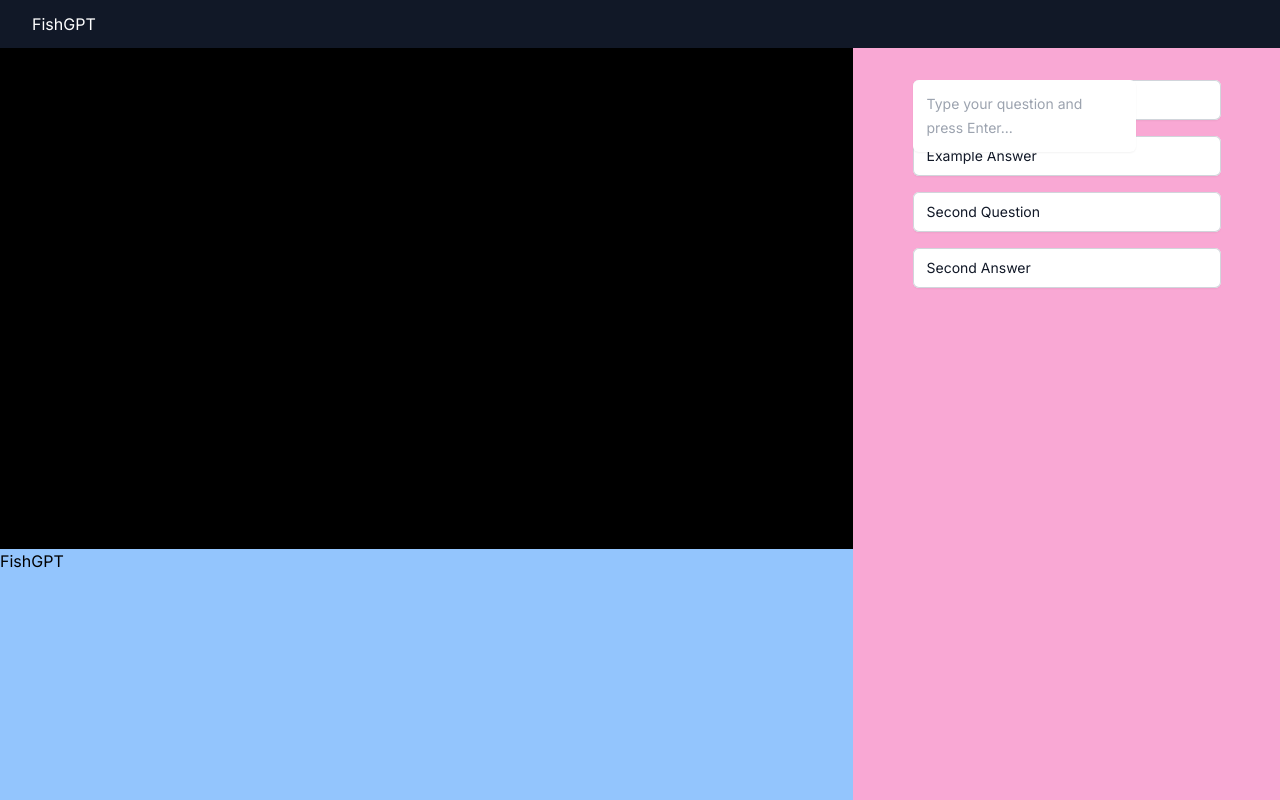
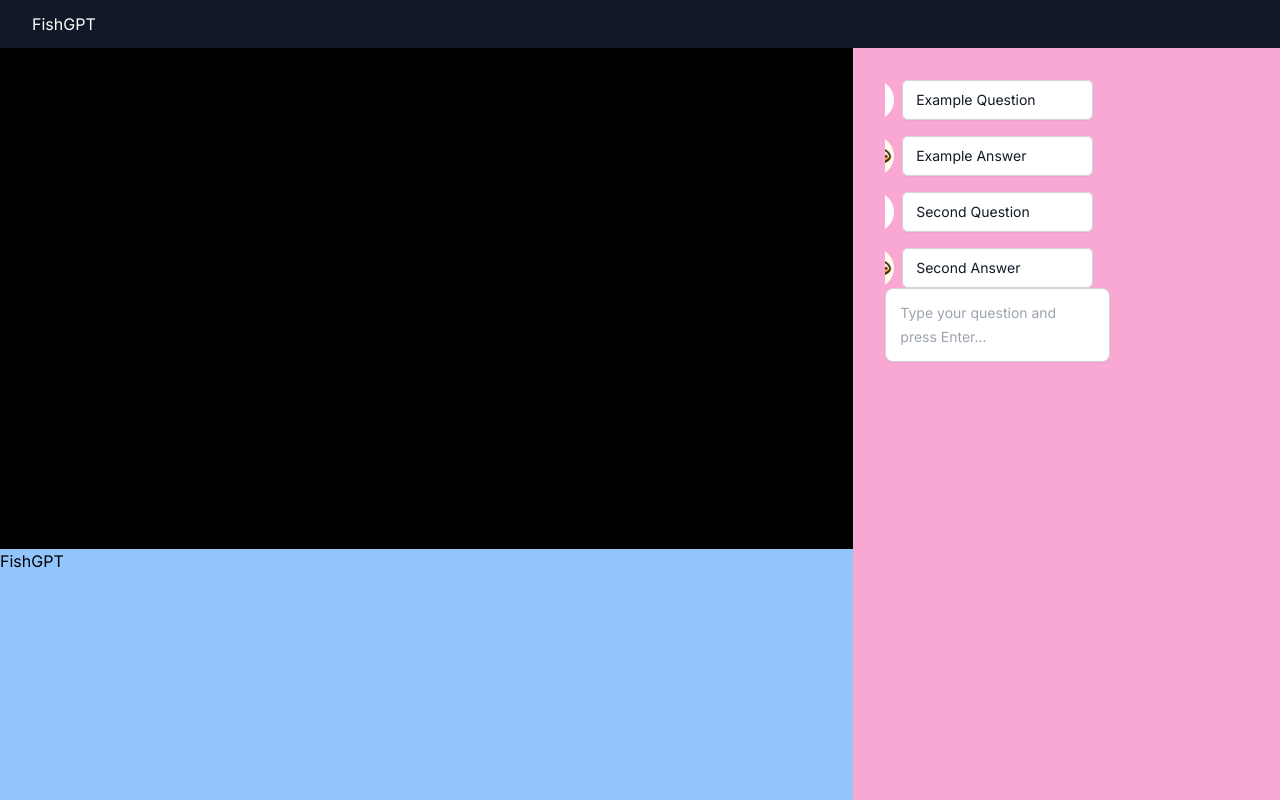
Before and after one commit to sharonm6/fishgpt-frontend, a Next.js app: page / in a window 1280 px wide. Built offline with nearby package versions, Linux system fonts and the light colour scheme; no server answers.

Commit message:
Fix text scrolling and positioning

```diff
--- a/src/app/page.tsx
+++ b/src/app/page.tsx
@@ -30,12 +30,13 @@ export default function Home() {
     // Function to scroll chat container to the bottom
     const scrollToBottom = () => {
       if (chatContainerRef.current) {
-        chatContainerRef.current.scrollTop = chatContainerRef.current.scrollHeight;
+        chatContainerRef.current.scrollTop =
+          chatContainerRef.current.scrollHeight;
       }
     };
-     // Scroll to bottom whenever messages change
-     scrollToBottom();
-    }, [pastTexts]);
+    // Scroll to bottom whenever messages change
+    scrollToBottom();
+  }, [pastTexts]);
 
   return (
     <main className="h-screen">
@@ -45,9 +46,12 @@ export default function Home() {
           <SocketInitializer />
           <div className="row-span-2">FishGPT</div>
         </div>
-        <div className="col-span-4 p-8 bg-pink-300 flex items-end">
-          <div ref={chatContainerRef} className="h-full scrollbar-hide overflow-y-auto w-[85%] mx-auto grid grid-rows-6">
-            <div className="row-span-5 flex flex-col gap-y-4">
+        <div className="col-span-4 p-8 bg-pink-300 flex items-end overflow-y-hidden">
+          <div
+            ref={chatContainerRef}
+            className="h-full scrollbar-hide overflow-y-auto"
+          >
+            <div className="w-[85%] mx-auto flex flex-col gap-y-4 self-end">
               {pastTexts.map((text, index) => (
                 <DisplayBox
                   key={index}
@@ -81,7 +85,7 @@ export default function Home() {
                 </AnimatePresence>
               )}
             </div>
-            <div className="row-span-1 fixed end">
+            <div className="z-50 sticky bottom-0">
               <Textbox
                 setQuestion={setQuestion}
                 setAnswers={setAnswers}
--- a/src/app/textbox.tsx
+++ b/src/app/textbox.tsx
@@ -42,14 +42,14 @@ export default function Textbox({
   };
 
   return (
-    <div className="w-full">
+    // <div className="w-full">
     <textarea
       value={inputText}
       onChange={(e) => setInputText(e.target.value)}
       onKeyDown={(e) => handleKeyPress(e)}
       placeholder="Type your question and press Enter..."
-        className="inline-block w-full resize-none rounded-md border-0 px-3.5 py-3 text-gray-900 shadow-sm placeholder:text-gray-400 focus:shadow-md sm:text-sm sm:leading-6"
+      className="inline-block w-full resize-none rounded-lg border border-gray-300 px-3.5 py-3 text-gray-900 shadow-sm placeholder:text-gray-400 focus:shadow-md sm:text-sm sm:leading-6"
     />
-    </div>
+    // </div>
   );
 }
```
Lines whose indentation alone changed are shown as unchanged.
